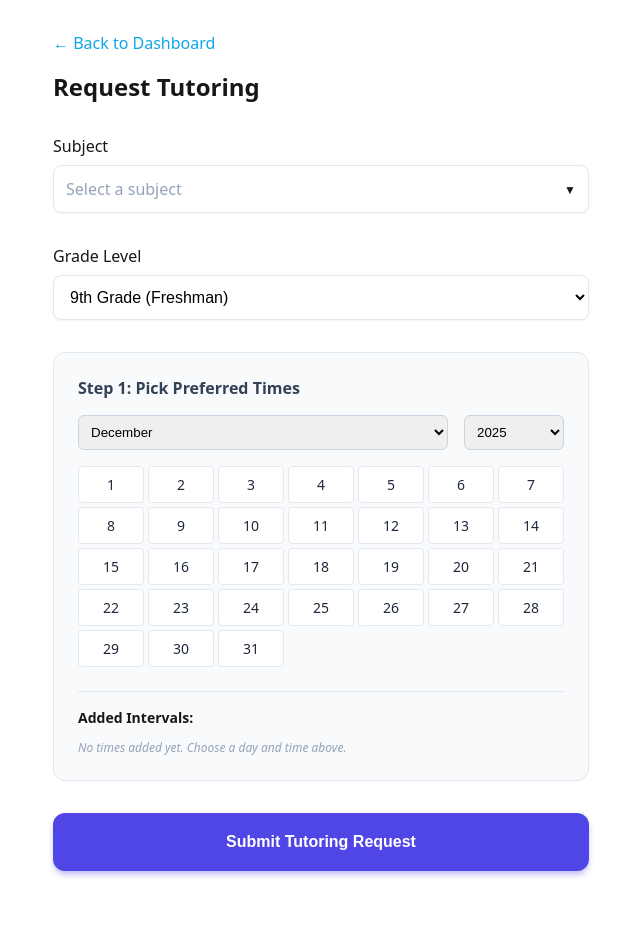
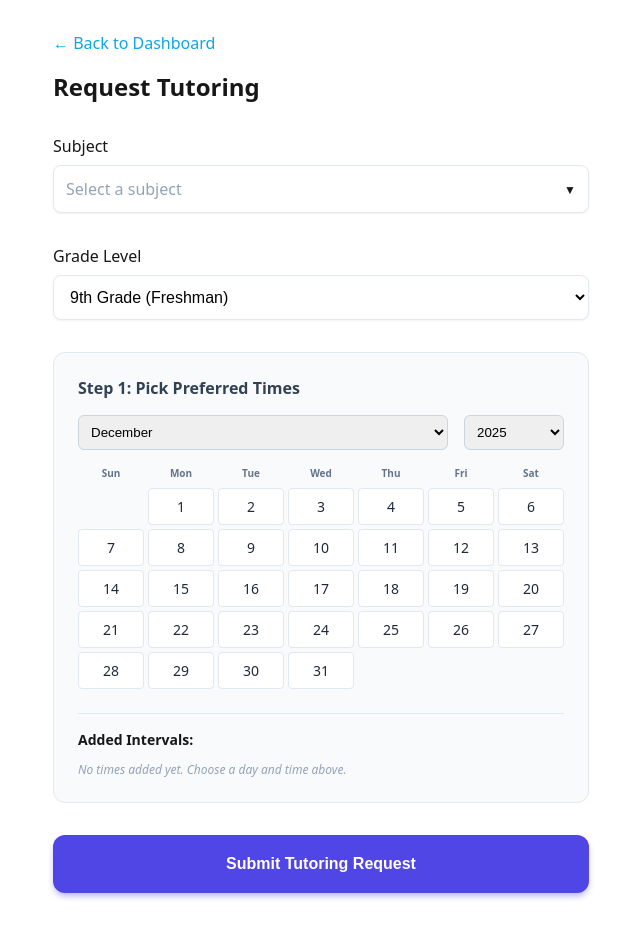
Before and after one commit to DeepD99/Tutoring-Web-App, a Next.js app: page /request in a window 1280 px wide. Shown: the whole page, without its empty margins (319-959 px from the left). Before the commit the page ends 903 px from the top, so only its background shows below. Built offline with nearby package versions, Linux system fonts and the light colour scheme.

Commit message:
feat: add weekday headers and alignment to tutoring scheduler

```diff
--- a/src/app/request/page.tsx
+++ b/src/app/request/page.tsx
@@ -43,6 +43,8 @@ const TIME_SLOTS = [
     "5:00 PM", "6:00 PM", "7:00 PM", "8:00 PM"
 ];
 
+const WEEKDAYS = ["Sun", "Mon", "Tue", "Wed", "Thu", "Fri", "Sat"];
+
 export default function RequestTutoringPage() {
     const router = useRouter();
     const [formData, setFormData] = useState({
@@ -74,6 +76,10 @@ export default function RequestTutoringPage() {
         return new Date(schedulerYear, schedulerMonth + 1, 0).getDate();
     }, [schedulerMonth, schedulerYear]);
 
+    const firstDayOfMonth = useMemo(() => {
+        return new Date(schedulerYear, schedulerMonth, 1).getDay();
+    }, [schedulerMonth, schedulerYear]);
+
     const monthName = MONTHS[schedulerMonth];
 
     useEffect(() => {
@@ -88,7 +94,8 @@ export default function RequestTutoringPage() {
 
     const addTimeSlot = (time: string) => {
         if (selectedDay === null) return;
-        const dateString = `${monthName} ${selectedDay}, ${schedulerYear} @ ${time}`;
+        const dayOfWeek = WEEKDAYS[new Date(schedulerYear, schedulerMonth, selectedDay).getDay()];
+        const dateString = `${dayOfWeek}, ${monthName} ${selectedDay} @ ${time}`;
         if (!formData.preferredTimes.includes(dateString)) {
             setFormData({
                 ...formData,
@@ -299,6 +306,14 @@ export default function RequestTutoringPage() {
                         <div style={{ position: 'relative', minHeight: '180px' }}>
                             {schedulerScene === 'day' ? (
                                 <div style={{ display: 'grid', gridTemplateColumns: 'repeat(7, 1fr)', gap: '4px' }}>
+                                    {WEEKDAYS.map(wd => (
+                                        <div key={wd} style={{ fontSize: '0.625rem', fontWeight: 'bold', textAlign: 'center', color: '#64748b', paddingBottom: '4px' }}>
+                                            {wd}
+                                        </div>
+                                    ))}
+                                    {Array.from({ length: firstDayOfMonth }).map((_, i) => (
+                                        <div key={`empty-${i}`} />
+                                    ))}
                                     {Array.from({ length: daysInMonth }, (_, i) => i + 1).map(day => (
                                         <div
                                             key={day}
@@ -307,7 +322,7 @@ export default function RequestTutoringPage() {
                                                 setSchedulerScene('time');
                                             }}
                                             style={{
-                                                padding: '8px',
+                                                padding: '8px 4px',
                                                 textAlign: 'center',
                                                 cursor: 'pointer',
                                                 borderRadius: '4px',
@@ -324,7 +339,9 @@ export default function RequestTutoringPage() {
                             ) : (
                                 <div style={{ animation: 'fadeIn 0.2s' }}>
                                     <div style={{ display: 'flex', justifyContent: 'space-between', alignItems: 'center', marginBottom: '1rem' }}>
-                                        <span style={{ fontSize: '0.875rem', fontWeight: 'bold' }}>Pick time for {monthName} {selectedDay}:</span>
+                                        <span style={{ fontSize: '0.875rem', fontWeight: 'bold' }}>
+                                            Pick time for {WEEKDAYS[new Date(schedulerYear, schedulerMonth, selectedDay || 1).getDay()]}, {monthName} {selectedDay}:
+                                        </span>
                                         <button
                                             type="button"
                                             onClick={() => setSchedulerScene('day')}
```
